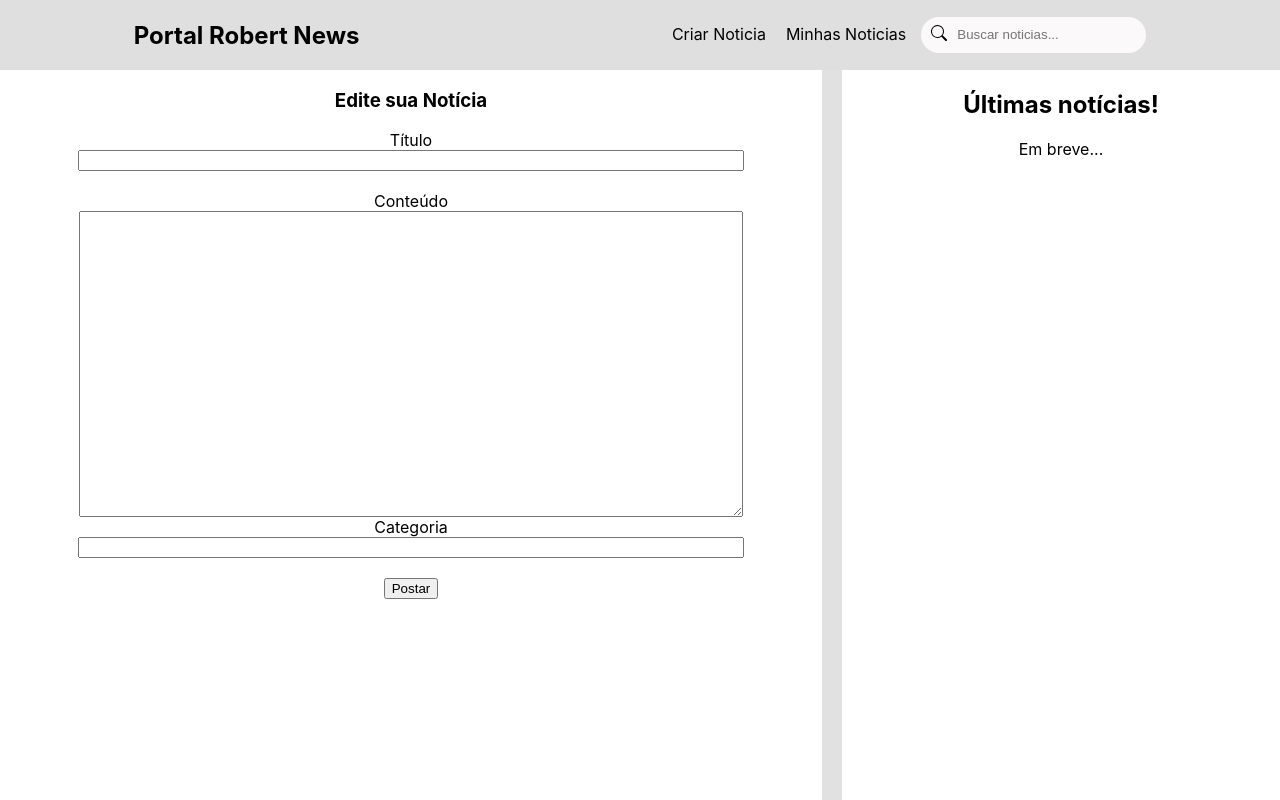
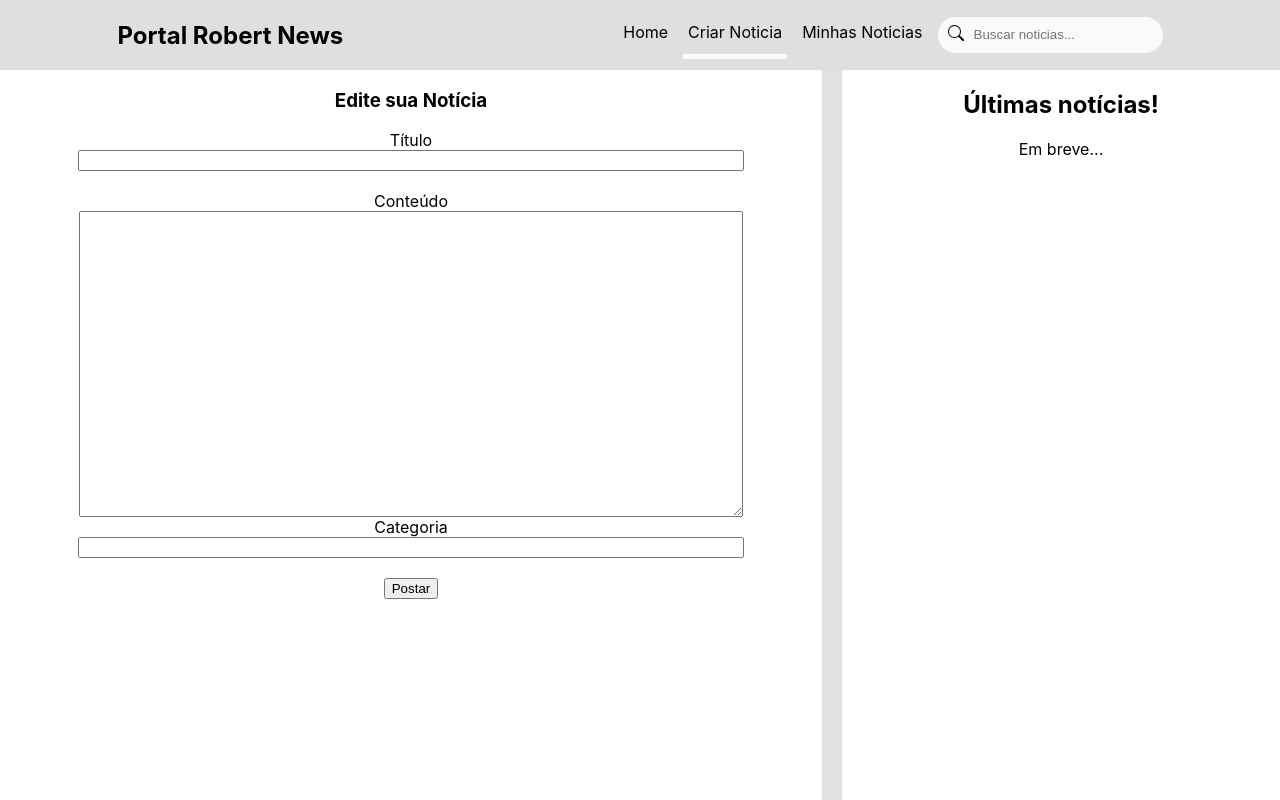
Before and after one commit to RobertRodriguesMartins/blog-posts-front-deploy, a React (Create React App) app in the folder frontend/: page /news/create in a window 1280 px wide. Built offline with nearby package versions, Linux system fonts and the light colour scheme; no server answers.

Commit message:
FEAT: navBar changes, [WIP]

```diff
--- a/frontend/src/components/NavBar.js
+++ b/frontend/src/components/NavBar.js
@@ -1,25 +1,47 @@
-import React from "react";
-import { Link } from 'react-router-dom'
-import { BsSearch } from 'react-icons/bs';
+import React, { useEffect } from "react";
+import { Link, useLocation } from "react-router-dom";
+import { BsSearch } from "react-icons/bs";
+import { HiDotsVertical } from "react-icons/hi";
 
 function NavBar() {
+  const { pathname } = useLocation();
+
+  useEffect(() => {
+    document
+      .getElementById(pathname)
+      .setAttribute("class", "current-nav-section");
+  }, [pathname]);
   return (
     <nav className="nav-menu">
-      <h2>Portal Robert News</h2>
+      <Link to="/">
+        <h2>Portal Robert News</h2>
+      </Link>
       <section className="nav-tools">
         <ul>
-          <Link to="/news/create"><li>Criar Noticia</li></Link>
+          <Link to="/">
+            <li id="/">Home</li>
+          </Link>
+          <Link to="/news/create">
+            <li id="/news/create">Criar Noticia</li>
+          </Link>
           <li>Minhas Noticias</li>
         </ul>
         <section className="search">
           <label htmlFor="search">
             <BsSearch />
           </label>
-          <input id='search' type='text' placeholder="Buscar noticias..." ></input>
+          <input
+            id="search"
+            type="text"
+            placeholder="Buscar noticias..."
+          ></input>
         </section>
       </section>
+      <section className="mobile-nav-menu">
+        <HiDotsVertical className="nav-icon" />
+      </section>
     </nav>
-  )
+  );
 }
 
 export default NavBar;
```
